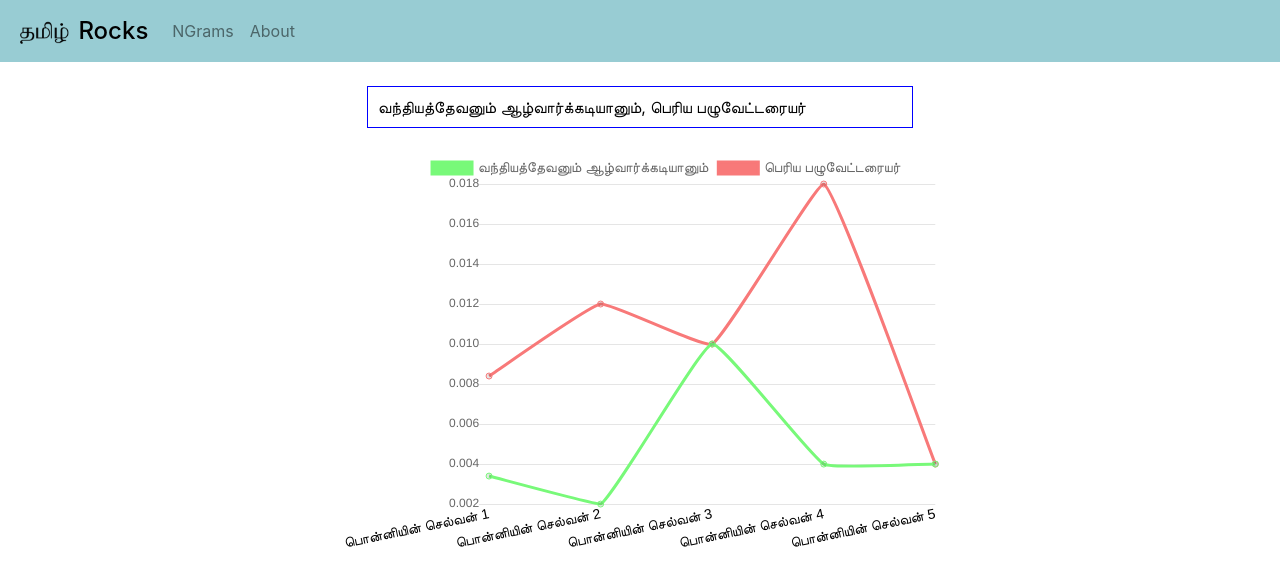
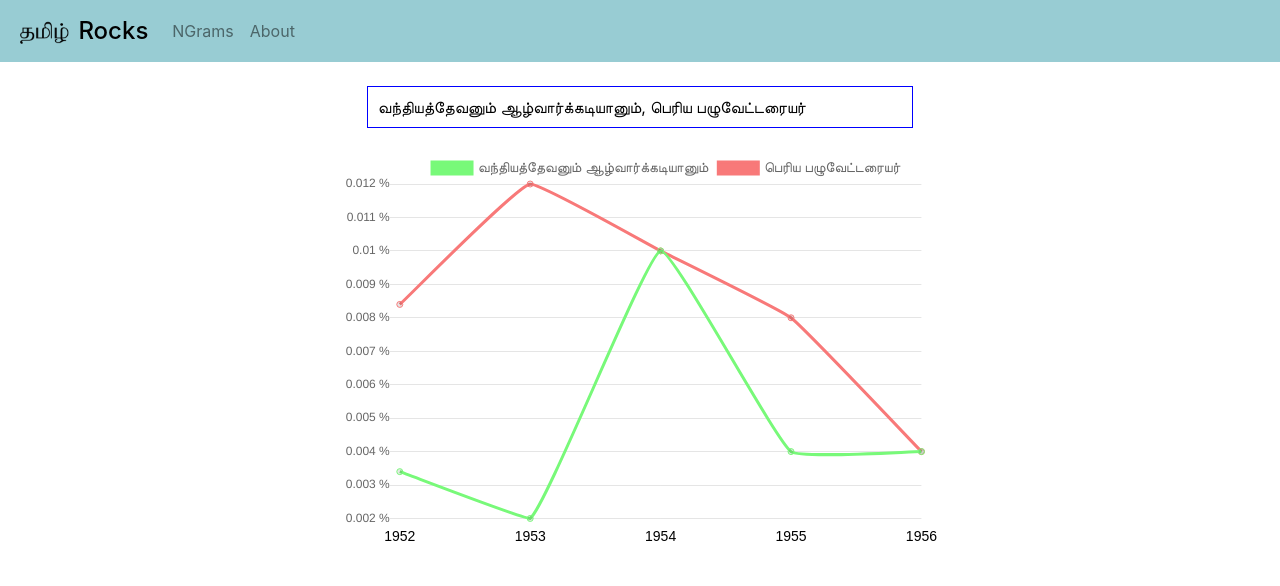
Before and after one commit to pradheap/tamil-rocks, a Vue app: page /ngrams in a window 1280 px wide. Shown: the top 586 px of the page. Built offline with nearby package versions, Linux system fonts and the light colour scheme; a web font is replaced by a local one.

Commit message:
Some refactorings
Open anchor links in new tab. Some style fixes for input text box.
Ngram component component dummy data update, Y axes ticks should have a
'%' suffix. Add notifications for warnings that were thrown as errors.

```diff
--- a/src/components/InputText.vue
+++ b/src/components/InputText.vue
@@ -1,7 +1,7 @@
 <template>
   <input
     type="text"
-    class="input"
+    class="input col-md-6"
     :value="value"
     v-on="listeners"
   >
@@ -30,7 +30,6 @@ export default {
 
 <style scoped>
 .input {
-  width: 50%;
   padding: 8px 10px;
   border: 1px solid blue
 }
--- a/src/views/Home.vue
+++ b/src/views/Home.vue
@@ -6,7 +6,7 @@
       <div class="col-12 col-md-auto">
         <b-jumbotron header="Tamil Rocks!" lead="Watch out this space for some
         exciting NLP Projects!" >
-          <p><a href='https://en.wikipedia.org/wiki/Tamil_language'>Tamil</a> (/ˈtæmɪl/; தமிழ்) is one of the longest-surviving <a href='https://en.wikipedia.org/wiki/Classical_language'>classical languages</a> in the world.</p>
+          <p><a href="https://en.wikipedia.org/wiki/Tamil_language" target="_blank">Tamil</a> (/ˈtæmɪl/; தமிழ்) is one of the longest-surviving <a href="https://en.wikipedia.org/wiki/Classical_language" target="_blank">classical languages</a> in the world.</p>
           <!-- <b-btn variant="primary" href="#">More Info</b-btn> -->
         </b-jumbotron>
       </div>
--- a/src/views/NGram.vue
+++ b/src/views/NGram.vue
@@ -1,6 +1,16 @@
 
 <template>
 <div class="container">
+  <b-alert
+      class="mt-3"
+      :show="dismissCountDown"
+      dismissible
+      variant="warning"
+      @dismissed="dismissCountDown=0"
+      @dismiss-count-down="countDownChanged"
+    >
+      <p>{{alertMsg}}</p>
+    </b-alert>
     <div class="row justify-content-center p-4">
       <InputText
           v-model="newTodoText"
@@ -24,7 +34,10 @@ const NGRAM_API = 'http://localhost:8080/ngram';
 export default {
   data() {
     return {
+      dismissSecs: 10,
+      dismissCountDown: 0,
       showChart: true,
+      alertMsg: '',
       newTodoText: 'வந்தியத்தேவனும் ஆழ்வார்க்கடியானும், பெரிய பழுவேட்டரையர்',
       datacollection: null,
       chartoptions: null,
@@ -39,7 +52,7 @@ export default {
     this.fillData();
     this.chartoptions = {
       title: {
-        text: 'Custom Chart Title',
+        text: 'Tamil Ngram Viewer',
       },
       legend: {
         labels: {
@@ -60,15 +73,28 @@ export default {
             gridLines: {
               drawBorder: false,
             },
+            ticks: {
+              callback: function(value, index, values) {
+                return `${value} %`;
+              }
+            }
           },
         ],
       },
     };
   },
   methods: {
+    countDownChanged(dismissCountDown) {
+      this.dismissCountDown = dismissCountDown;
+    },
+    showAlert(msg) {
+      this.alertMsg = msg;
+      this.dismissCountDown = this.dismissSecs;
+    },
     search() {
-      if (this.newTodoText.indexOf(',') > 0) {
-        throw new Error('Only single phrase is supported now.');
+      if (this.newTodoText.split(',').length > 3) {
+        this.showAlert('Only upto 3 phrases are supported right now.');
+        return;
       }
       axios
         .post(NGRAM_API, {
@@ -76,6 +102,9 @@ export default {
         }).then((res) => {
           let labels = '';
           const dataSets = [];
+          const colors = ['red', 'blue', 'green'];
+          let i = 0;
+
           Object.keys(res.data).forEach((key) => {
             if (!labels) {
               labels = Object.keys(res.data[key]);
@@ -83,11 +112,13 @@ export default {
             dataSets.push({
               label: key,
               data: Object.values(res.data[key]),
-              borderColor: '#78f979',
+              borderColor: colors[i],
               lineTension: 0.1,
               fill: false,
             });
+            i += 1;
           });
+          console.log(dataSets);
           if (dataSets.length === 0) {
             this.showChart = false;
           } else {
@@ -102,11 +133,11 @@ export default {
     fillData() {
       this.datacollection = {
         labels: [
-          'பொன்னியின் செல்வன் 1',
-          'பொன்னியின் செல்வன் 2',
-          'பொன்னியின் செல்வன் 3',
-          'பொன்னியின் செல்வன் 4',
-          'பொன்னியின் செல்வன் 5',
+          '1952',
+          '1953',
+          '1954',
+          '1955',
+          '1956',
         ],
         datasets: [
           {
@@ -121,7 +152,7 @@ export default {
             borderColor: '#f87979',
             fill: false,
             lineTension: 0.1,
-            data: [0.0084, 0.012, 0.01, 0.018, 0.004],
+            data: [0.0084, 0.012, 0.01, 0.008, 0.004],
           },
         ],
       };
```
